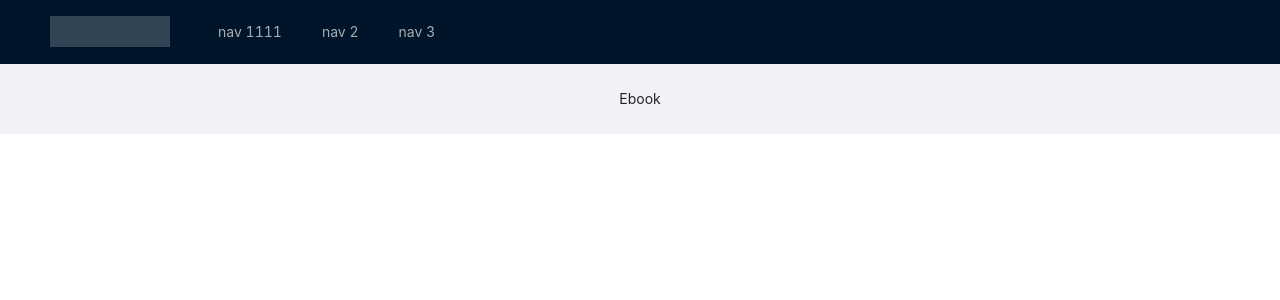
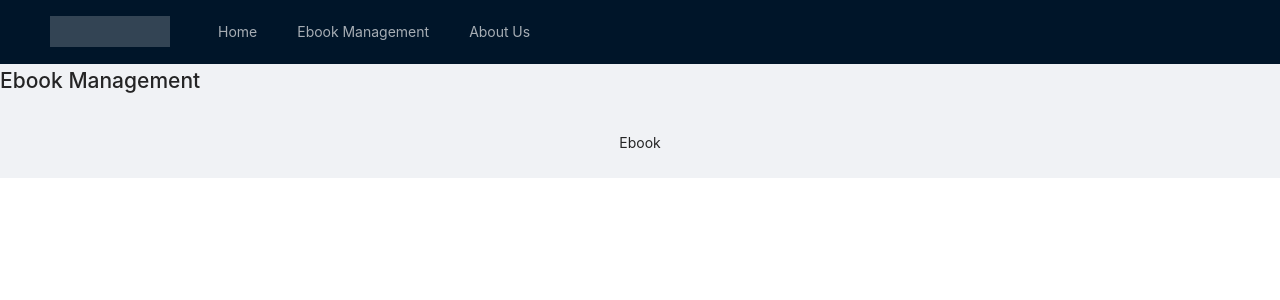
Before and after one commit to Gary-Zhigang/Wiki, a Vue app in the folder web/: page /admin/ebook in a window 1280 px wide. Shown: the top 300 px of the page. Built offline with nearby package versions, Linux system fonts and the light colour scheme; no server answers.

Commit message:
6-2 added Ebook Management Page

```diff
--- a/web/src/components/the-header.vue
+++ b/web/src/components/the-header.vue
@@ -6,14 +6,14 @@
         mode="horizontal"
         :style="{ lineHeight: '64px' }"
     >
-      <a-menu-item key="1">
-        nav 1111
+      <a-menu-item key="/">
+        <router-link to="/">Home</router-link>
       </a-menu-item>
-      <a-menu-item key="2">
-        nav 2
+      <a-menu-item key="/admin/ebook">
+        <router-link to="/admin/ebook">Ebook Management</router-link>
       </a-menu-item>
-      <a-menu-item key="3">
-        nav 3
+      <a-menu-item key="/about">
+        <router-link to="/about">About Us</router-link>
       </a-menu-item>
     </a-menu>
   </a-layout-header>
--- a/web/src/router/index.ts
+++ b/web/src/router/index.ts
@@ -1,6 +1,7 @@
 import { createRouter, createWebHistory, RouteRecordRaw } from 'vue-router'
 import Home from '../views/home.vue'
 import About from '../views/about.vue'
+import AdminEbook from '../views/admin/admin-ebook.vue'
 
 const routes: Array<RouteRecordRaw> = [
   {
@@ -16,7 +17,13 @@
     // this generates a separate chunk (about.[hash].js) for this route
     // which is lazy-loaded when the route is visited.
     // component: () => import(/* webpackChunkName: "about" */ '../views/about.vue')
-  }
+  },
+  {
+    path: '/admin/ebook',
+    name: 'AdminEbook',
+    component: AdminEbook
+  },
+
 ]
 
 const router = createRouter({
--- /dev/null
+++ b/web/src/views/admin/admin-ebook.vue
@@ -0,0 +1,5 @@
+<template>
+  <div class="about">
+    <h1>Ebook Management</h1>
+  </div>
+</template>
```
